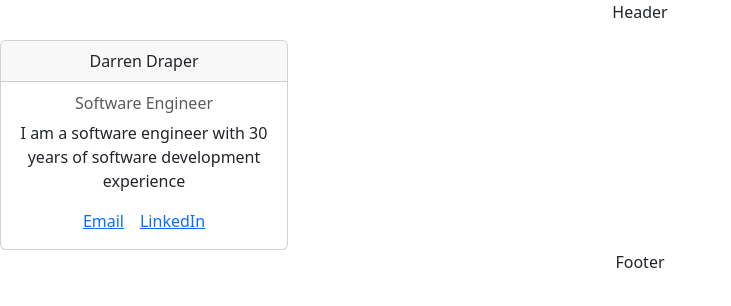
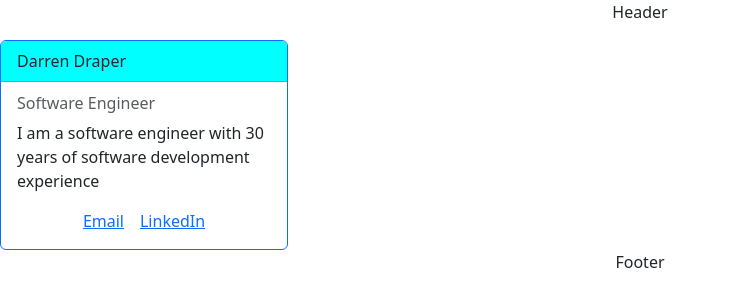
Before and after one commit to darren-2016/IFQ715, a React (Create React App) app in the folder Module6/my-resume/: page /contact in a window 1280 px wide. Shown: the top 306 px of the page, without its empty margins (0-731 px from the left). Built offline with nearby package versions, Linux system fonts and the light colour scheme.

Commit message:
Added styling to Card

```diff
--- a/Module6/my-resume/src/Components/Card.js
+++ b/Module6/my-resume/src/Components/Card.js
@@ -1,17 +1,19 @@
 import { Container, Button, Card } from "react-bootstrap";
+// import { FontAwesomeIcon } from
 
 import "bootstrap/dist/css/bootstrap.min.css";
 
+import "./styles.css";
 
 export default function BusinessCard ( {name, title, description} ) {
     return (
-        <Card style={{ width: '18rem' }}>
+        <Card border="primary" style={{ width: '18rem' }}>
           {/* <Card.Img variant="top" src="holder.js/100px180" /> */}
-          <Card.Header>{name}</Card.Header>
+          <Card.Header className="heading">{name}</Card.Header>
           <Card.Body>
             {/* <Card.Title>{ name }</Card.Title> */}
-            <Card.Subtitle className="mb-2 text-muted">{ title }</Card.Subtitle>
-            <Card.Text>{ description }</Card.Text>
+            <Card.Subtitle className="subtitle mb-2 text-muted">{ title }</Card.Subtitle>
+            <Card.Text className="description">{ description }</Card.Text>
             <Card.Link href="#">Email</Card.Link>
             <Card.Link href="#">LinkedIn</Card.Link>
 
--- /dev/null
+++ b/Module6/my-resume/src/Components/styles.css
@@ -0,0 +1,13 @@
+.heading {
+    background-color: aqua;
+    text-align: left;
+}
+
+.subtitle {
+    text-align: left;
+}
+
+
+.description {
+    text-align: left;
+}
```
